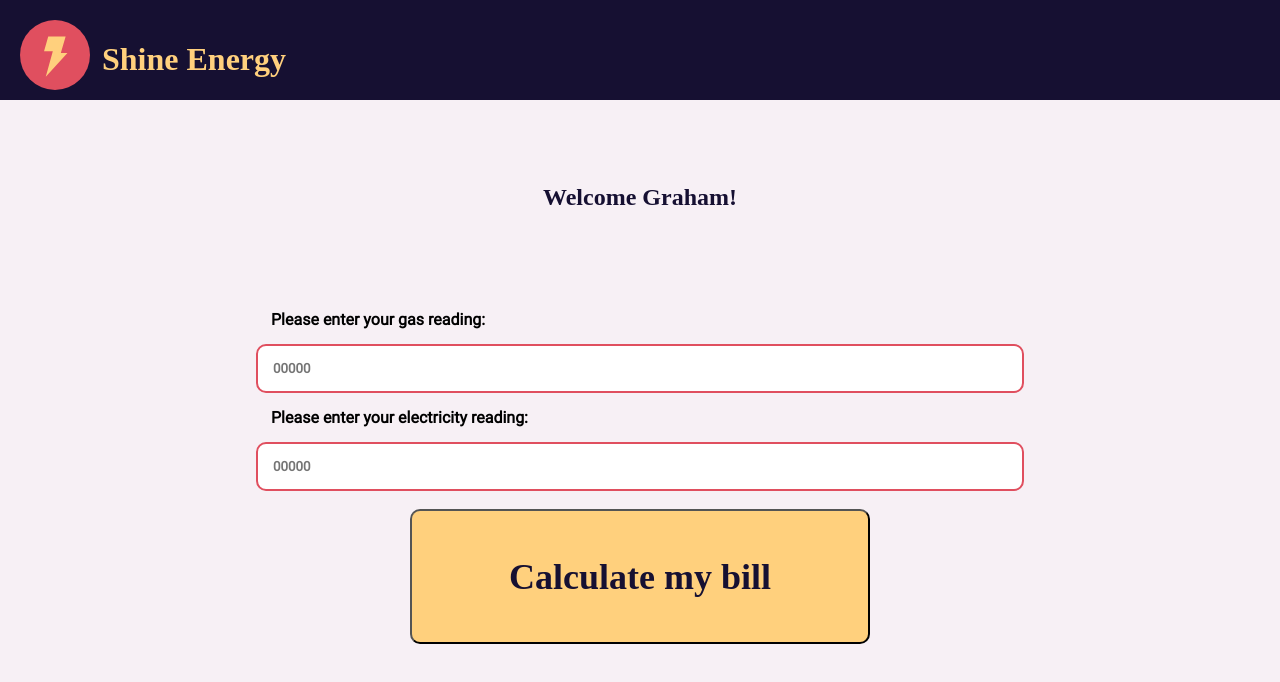
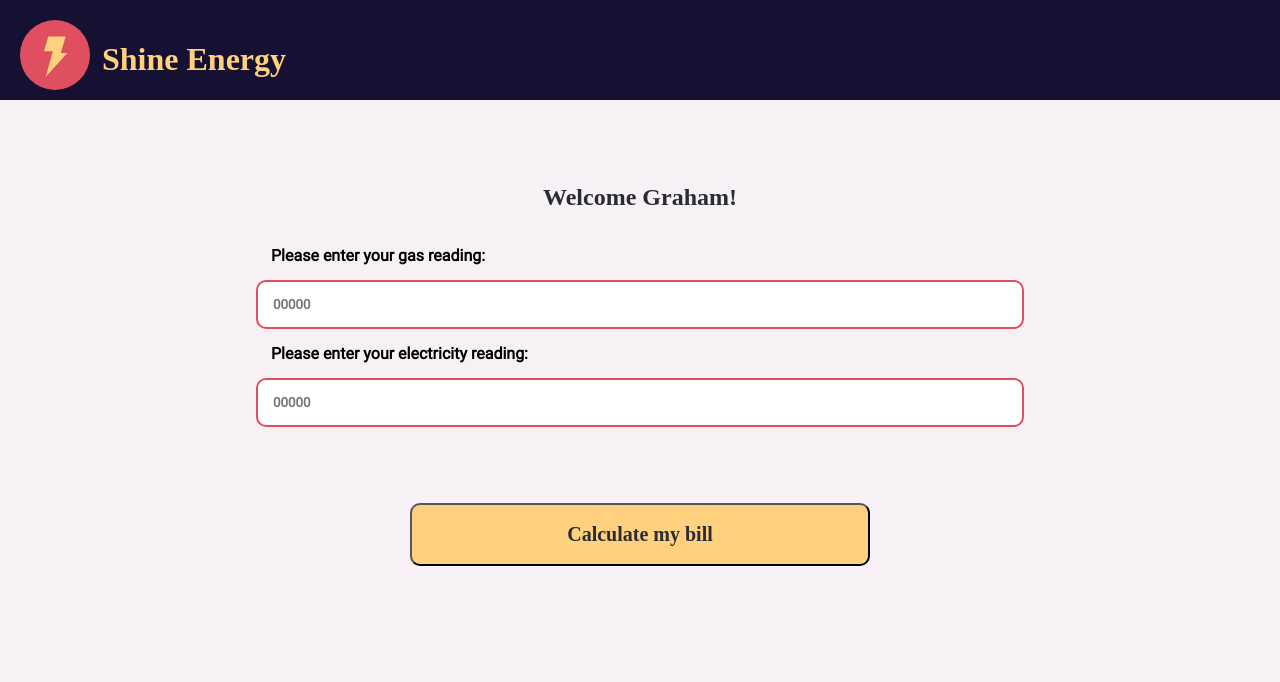
Before and after one commit to Reikon95/Shine-Energy, a React (Create React App) app: page / in a window 1280 px wide. Shown: the top 682 px of the page. Built offline with nearby package versions, Linux system fonts and the light colour scheme; a web font is replaced by a local one.

Commit message:
button done

```diff
--- a/src/App.css
+++ b/src/App.css
@@ -50,7 +50,7 @@ h1 {
 
 h2 {
   font-family: 'Love Ya Like A Sister';
-  color: #161032;
+  color: #282c34;
 }
 
 .container {
--- a/src/Form/Form.css
+++ b/src/Form/Form.css
@@ -1,7 +1,6 @@
 .inputForm {
     padding-left: 20%;
     padding-right: 20%;
-    padding-top: 5%;
     display: flex;
     flex-direction: column;
 }
@@ -19,11 +18,28 @@
 }
 
 #submitButton {
-    margin-top: 18px;
+    margin-top: 10%;
     background: #FFD07D;
     font-family: 'Love Ya Like A Sister';
     text-align: center;
-    font-size: 1.5em;
     margin-left: 20%;
     margin-right: 20%;
+    border-radius: 10px;
+    color: #282c34;
 }
+
+#submitButton:hover {
+    color: #FFD07D !important;
+    background: #282c34 !important;
+}
+
+#submitButton:hover h2 {
+    color: #FFD07D !important;
+    background: #282c34 !important;
+}
+
+/* @media only screen and (max-width: 600px) {
+    #submitButton {
+        font-size: 1em;
+    }
+} */
--- a/src/Form/Form.js
+++ b/src/Form/Form.js
@@ -29,12 +29,9 @@ export default function Form(props) {
 
                 <label for="electricity" className="inputItem">Please enter your electricity reading:</label>
                 <input type="number" className="inputItem inputBox electricity" placeholder="00000" onChange={event => handleGasChange(event)} />
-                <button
-                    onClick={handleClick}
-                    value="Calculate my bill"
-                    className="inputItem"
-                    id="submitButton">
-                    <h2>Calculate my bill</h2></button>
+                <button onClick={handleClick} id="submitButton">
+                    <h2>Calculate my bill</h2>
+                </button>
             </form>
 
         </>) : (
--- a/src/Logo/Logo.js
+++ b/src/Logo/Logo.js
@@ -3,17 +3,14 @@ import shine from '../energy.svg';
 import './Logo.css';
 
 export default function Logo() {
-
-
-
     return (
         <>
             <div className="container" id='logoHeader'>
-                <img className="itemLogo" id="logo" src={shine} />
-                <div className="itemLogo"><h1 id="logoName">Shine Energy</h1></div>
+                <img className="itemLogo" id="logo" src={shine} alt="logo" />
+                <div className="itemLogo">
+                    <h1 id="logoName">Shine Energy</h1>
+                </div>
             </div>
-
-
         </>
     )
 }
```
